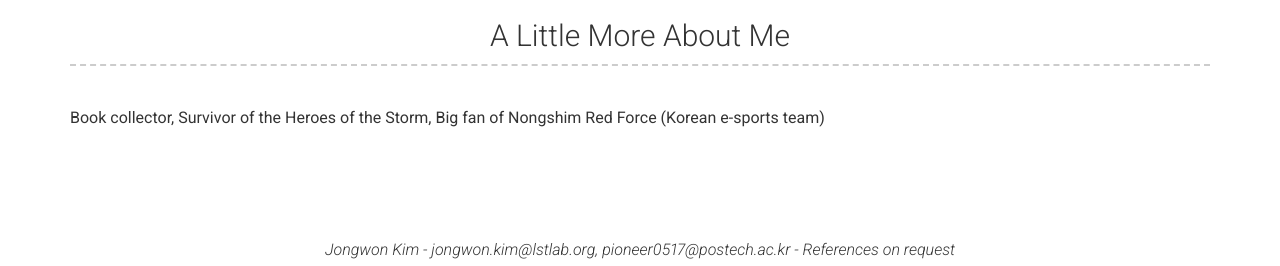
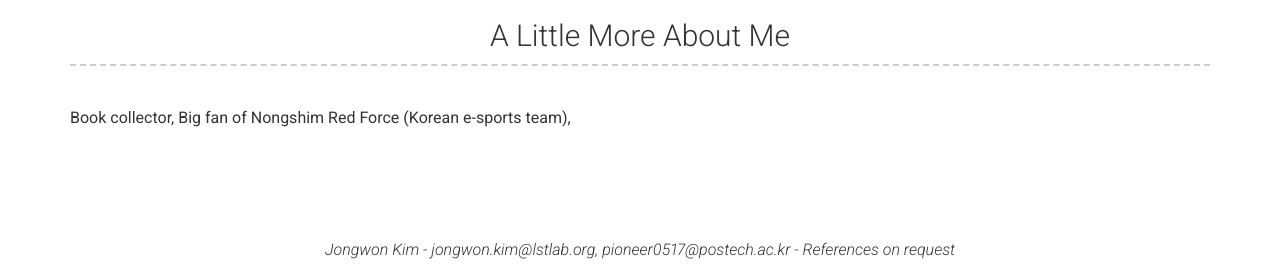
Before and after one commit to jongwonKim-1997/CV, a Jekyll site: the page built from index.md, in a window 1280 px wide. Shown: the part 2111-2377 px from the top of the page. Built offline with Jekyll 4.4.1, drawn with Linux system fonts in a browser that asks for light colours; nearby versions of some CDN libraries.

Commit message:
Update _config.yml

```diff
--- a/_config.yml
+++ b/_config.yml
@@ -163,7 +163,7 @@ content:
   - title: A Little More About Me
     layout: text
     content: | # this will include new lines to allow paragraphs
-      Book collector, Survivor of the Heroes of the Storm, Big fan of Nongshim Red Force (Korean e-sports team)
+      Book collector, Big fan of Nongshim Red Force (Korean e-sports team),
 
 # Footer
 footer_show_references: true
```
